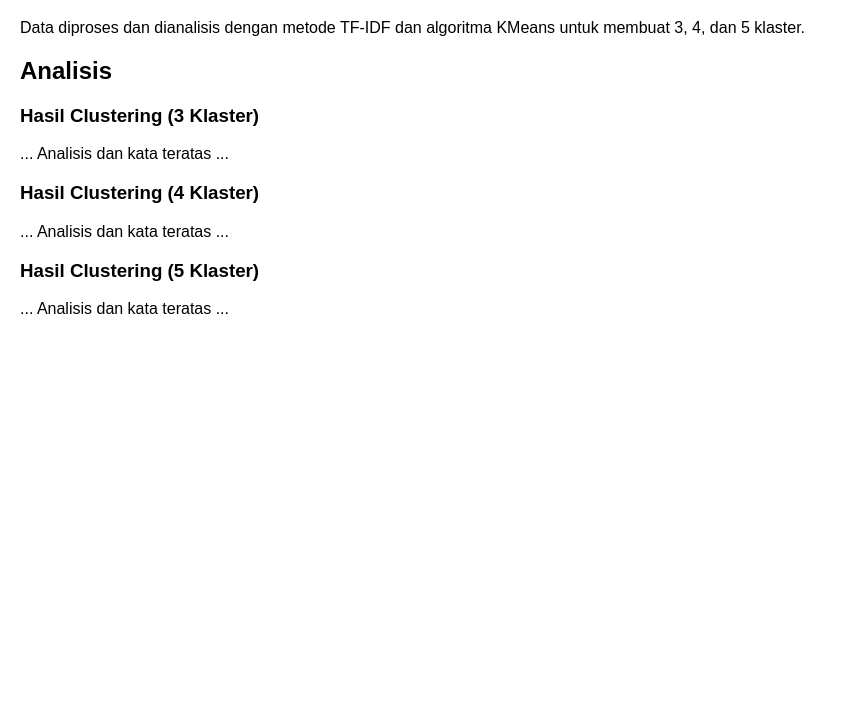
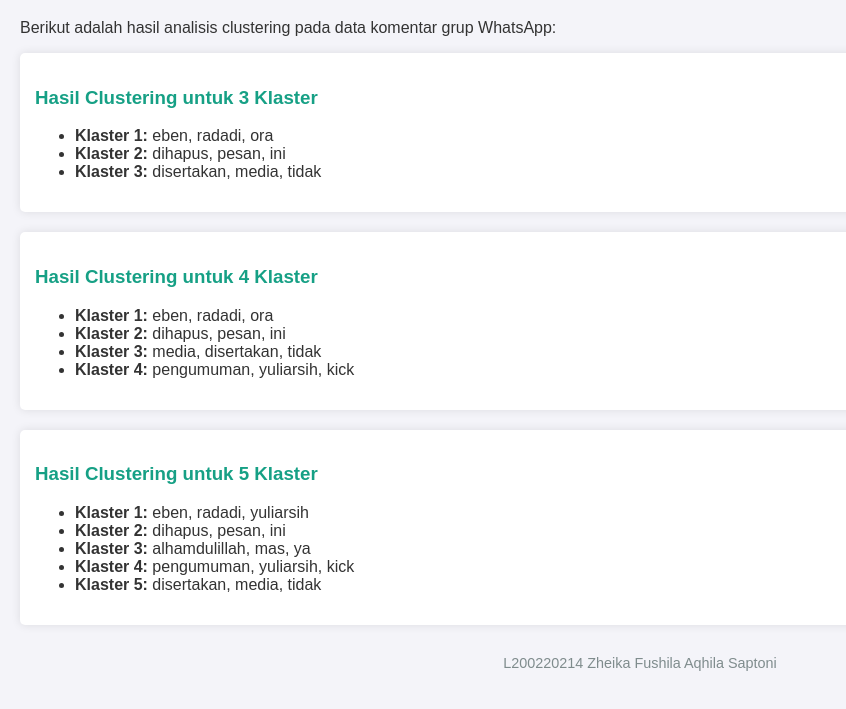
Before and after one commit to ums-l200220214/ums-l200220214.github.io, a plain HTML site: page laporan.html in a window 1280 px wide. Shown: the part 61-770 px from the top of the page, without its empty margins (0-846 px from the left). Drawn offline with Linux system fonts and the light colour scheme.

Commit message:
Update laporan.html

```diff
--- a/laporan.html
+++ b/laporan.html
@@ -1,27 +1,76 @@
-
 <!DOCTYPE html>
 <html lang="en">
 <head>
     <meta charset="UTF-8">
     <meta name="viewport" content="width=device-width, initial-scale=1.0">
-    <title>Laporan Clustering</title>
+    <title>Laporan Hasil Clustering</title>
     <style>
-        body { font-family: Arial, sans-serif; margin: 20px; }
-        h1 { color: #2c3e50; }
-        .cluster { margin-bottom: 20px; }
+        body {
+            font-family: Arial, sans-serif;
+            margin: 20px;
+            background-color: #f4f4f9;
+            color: #333;
+        }
+        h1 {
+            color: #2c3e50;
+        }
+        h2 {
+            color: #34495e;
+        }
+        .cluster {
+            margin-bottom: 20px;
+            background: #ffffff;
+            padding: 15px;
+            border-radius: 5px;
+            box-shadow: 0 0 10px rgba(0, 0, 0, 0.1);
+        }
+        .cluster h3 {
+            color: #16a085;
+        }
+        footer {
+            margin-top: 30px;
+            text-align: center;
+            font-size: 0.9em;
+            color: #7f8c8d;
+        }
     </style>
 </head>
 <body>
     <h1>Laporan Hasil Clustering</h1>
-    <p>Data diproses dan dianalisis dengan metode TF-IDF dan algoritma KMeans untuk membuat 3, 4, dan 5 klaster.</p>
-    <h2>Analisis</h2>
-    <div>
-        <h3>Hasil Clustering (3 Klaster)</h3>
-        <p>... Analisis dan kata teratas ...</p>
-        <h3>Hasil Clustering (4 Klaster)</h3>
-        <p>... Analisis dan kata teratas ...</p>
-        <h3>Hasil Clustering (5 Klaster)</h3>
-        <p>... Analisis dan kata teratas ...</p>
+    <p>Berikut adalah hasil analisis clustering pada data komentar grup WhatsApp:</p>
+
+    <div class="cluster">
+        <h3>Hasil Clustering untuk 3 Klaster</h3>
+        <ul>
+            <li><strong>Klaster 1:</strong> eben, radadi, ora</li>
+            <li><strong>Klaster 2:</strong> dihapus, pesan, ini</li>
+            <li><strong>Klaster 3:</strong> disertakan, media, tidak</li>
+        </ul>
     </div>
+
+    <div class="cluster">
+        <h3>Hasil Clustering untuk 4 Klaster</h3>
+        <ul>
+            <li><strong>Klaster 1:</strong> eben, radadi, ora</li>
+            <li><strong>Klaster 2:</strong> dihapus, pesan, ini</li>
+            <li><strong>Klaster 3:</strong> media, disertakan, tidak</li>
+            <li><strong>Klaster 4:</strong> pengumuman, yuliarsih, kick</li>
+        </ul>
+    </div>
+
+    <div class="cluster">
+        <h3>Hasil Clustering untuk 5 Klaster</h3>
+        <ul>
+            <li><strong>Klaster 1:</strong> eben, radadi, yuliarsih</li>
+            <li><strong>Klaster 2:</strong> dihapus, pesan, ini</li>
+            <li><strong>Klaster 3:</strong> alhamdulillah, mas, ya</li>
+            <li><strong>Klaster 4:</strong> pengumuman, yuliarsih, kick</li>
+            <li><strong>Klaster 5:</strong> disertakan, media, tidak</li>
+        </ul>
+    </div>
+
+    <footer>
+        <p>L200220214 Zheika Fushila Aqhila Saptoni</p>
+    </footer>
 </body>
 </html>
```
